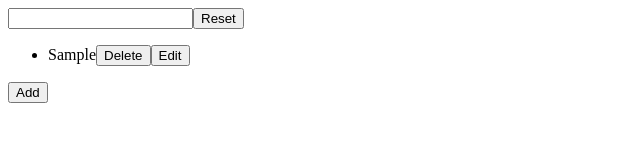
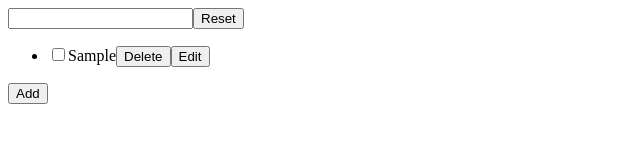
Before and after one commit to dkazarov/React_Todo, a React (Create React App) app: page / in a window 1280 px wide. Both pictures are taken after typing "Sample" into the empty fields and a click on the button "Add". Shown: the top 160 px of the page, without its empty margins (0-640 px from the left). Built offline with nearby package versions, Linux system fonts and the light colour scheme; the HTML template or start-up script is replaced by a standard one.

Commit message:
add to li label & checkbox

```diff
--- a/src/App.js
+++ b/src/App.js
@@ -7,6 +7,7 @@ function App() {
   );
   const [value, setValue] = useState('');
   const [edit, setEdit] = useState(false);
+  const [checked, setChecked] = useState(null);
 
   // Add items to tasks []
   const addTask = () => {
@@ -16,6 +17,7 @@ function App() {
         {
           id: nanoid(2),
           title: value,
+          isCompleted: false,
         },
       ]);
       setValue('');
@@ -53,6 +55,13 @@ function App() {
     setEdit(false);
   };
 
+  const checkedTasks = (id) => {
+    const newTodo = [...tasks].find((item) => item.id === id);
+    newTodo.isCompleted = !newTodo.isCompleted;
+    console.log(newTodo);
+    setChecked(newTodo);
+  };
+
   return (
     <>
       <input
@@ -66,6 +75,11 @@ function App() {
           {tasks.length !== 0 ? (
             tasks.map((items) => (
               <li key={nanoid(2)}>
+                <label>
+                  <input
+                    type="checkbox"
+                    onChange={() => checkedTasks(items.id)}
+                  />
                   {items.title}
                   <button onClick={() => deleteTask(items.id)}>Delete</button>
                   <button onClick={() => editTask(items.id, items.title)}>
@@ -74,6 +88,7 @@ function App() {
                   {edit === items.id ? (
                     <button onClick={() => saveTask(items.id)}>Save</button>
                   ) : null}
+                </label>
               </li>
             ))
           ) : (
```
Lines whose indentation alone changed are shown as unchanged.
